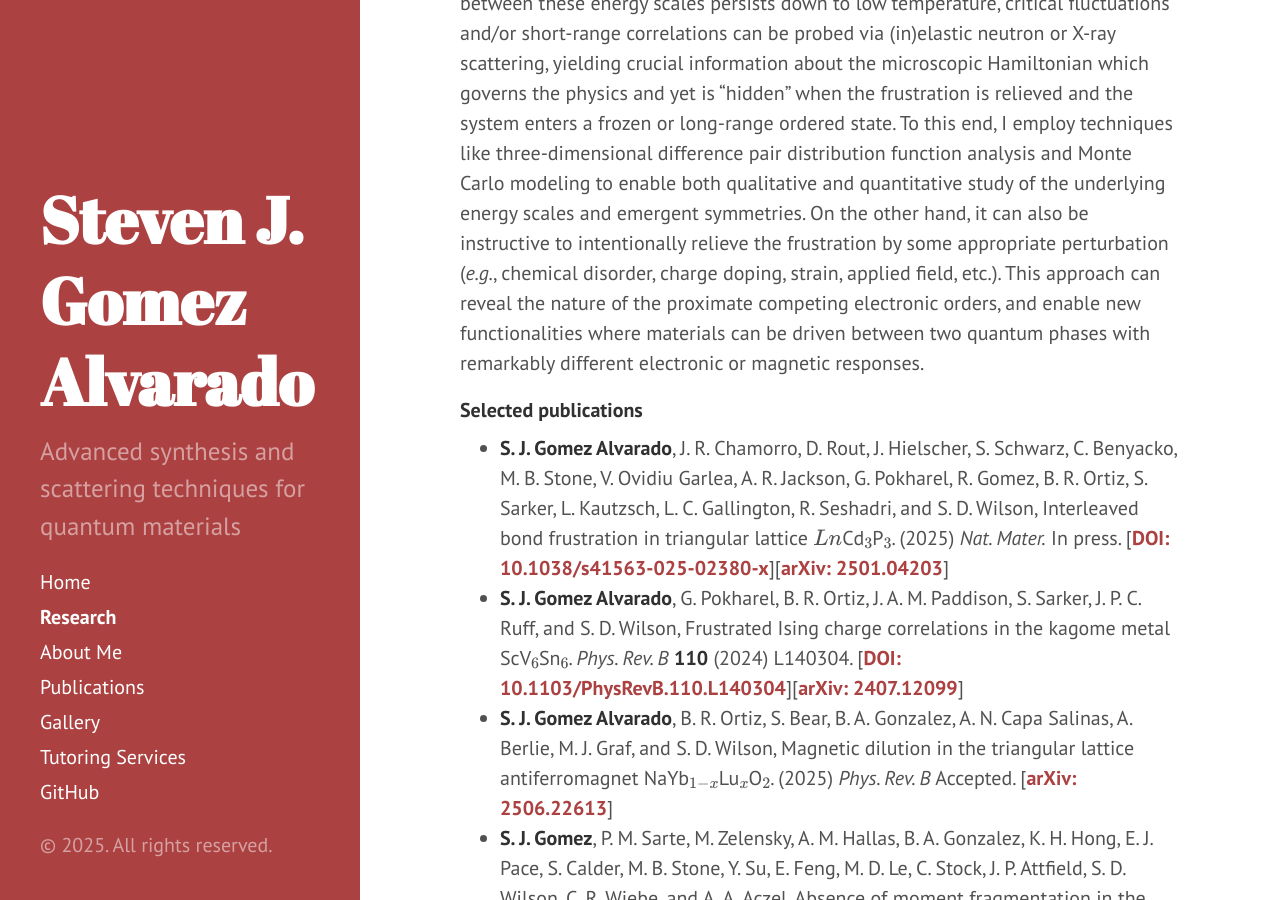
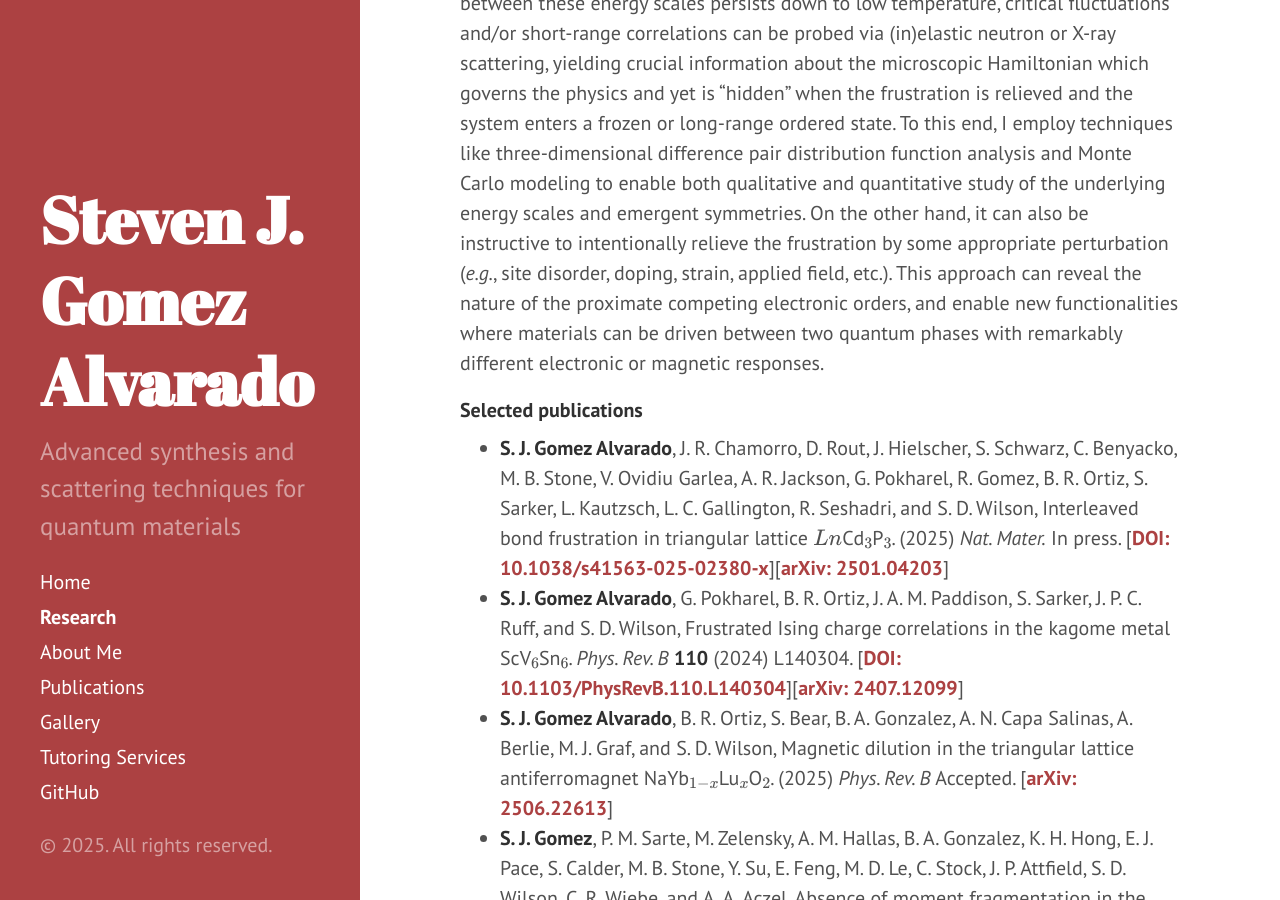
Before and after one commit to stevenjgomez/stevenjgomez.github.io, a Jekyll site: the page built from research.md, in a window 1280 px wide and 900 px high, scrolled down 525 px. Built offline with Jekyll 4.4.1, drawn with Linux system fonts in a browser that asks for light colours.

Commit message:
Small edits

```diff
--- a/research.md
+++ b/research.md
@@ -6,7 +6,7 @@ layout: "page"
 My resaerch focuses on building an understanding of the microscopic mechanisms underlying emergent phenomena in functional and quantum materials, including frustrated systems, unconventional superconductors, and emergent magnetic materials. Specifically, I am interested in:
 
 ### 1. Interrogating and manipulating the delicate balance of competing energy scales in frustrated and metastable systems
-Interactions between the fundamental electronic degrees of freedom (spin, orbital, lattice, charge) can compete in ways that make quantum systems incredibly susceptible to perturbation near certain critical points in their phase diagram. At or near these critical points, exotic and useful behaviors can emerge such as unconventional superconductivity or quantum spin liquid phases. When competition between these energy scales persists down to low temperature, critical fluctuations and/or short-range correlations can be probed via (in)elastic neutron or X-ray scattering, yielding crucial information about the microscopic Hamiltonian which governs the physics and yet is "hidden" when the frustration is relieved and the system enters a frozen or long-range ordered state. To this end, I employ techniques like three-dimensional difference pair distribution function analysis and Monte Carlo modeling to enable both qualitative and quantitative study of the underlying energy scales and emergent symmetries. On the other hand, it can also be instructive to intentionally relieve the frustration by some appropriate perturbation (*e.g.*, chemical disorder, charge doping, strain, applied field, etc.). This approach can reveal the nature of the  proximate competing electronic orders, and enable new functionalities where materials can be driven between two quantum phases with remarkably different electronic or magnetic responses.
+Interactions between the fundamental electronic degrees of freedom (spin, orbital, lattice, charge) can compete in ways that make quantum systems incredibly susceptible to perturbation near certain critical points in their phase diagram. At or near these critical points, exotic and useful behaviors can emerge such as unconventional superconductivity or quantum spin liquid phases. When competition between these energy scales persists down to low temperature, critical fluctuations and/or short-range correlations can be probed via (in)elastic neutron or X-ray scattering, yielding crucial information about the microscopic Hamiltonian which governs the physics and yet is "hidden" when the frustration is relieved and the system enters a frozen or long-range ordered state. To this end, I employ techniques like three-dimensional difference pair distribution function analysis and Monte Carlo modeling to enable both qualitative and quantitative study of the underlying energy scales and emergent symmetries. On the other hand, it can also be instructive to intentionally relieve the frustration by some appropriate perturbation (*e.g.*, site disorder, doping, strain, applied field, etc.). This approach can reveal the nature of the  proximate competing electronic orders, and enable new functionalities where materials can be driven between two quantum phases with remarkably different electronic or magnetic responses.
 
 #### Selected publications
 - **S. J. Gomez Alvarado**, J. R. Chamorro, D. Rout, J. Hielscher, S. Schwarz, C. Benyacko, M. B. Stone, V. Ovidiu Garlea, A. R. Jackson, G. Pokharel, R. Gomez, B. R. Ortiz, S. Sarker, L. Kautzsch, L. C. Gallington, R.  Seshadri, and S. D. Wilson, Interleaved bond frustration in triangular lattice $$Ln$$Cd$$_3$$P$$_3$$. (2025) *Nat. Mater.* In press. [[**DOI: 10.1038/s41563-025-02380-x**](https://doi.org/10.1038/s41563-025-02380-x)\]\[[**arXiv: 2501.04203**](https://arxiv.org/abs/2501.04203)\]
```
